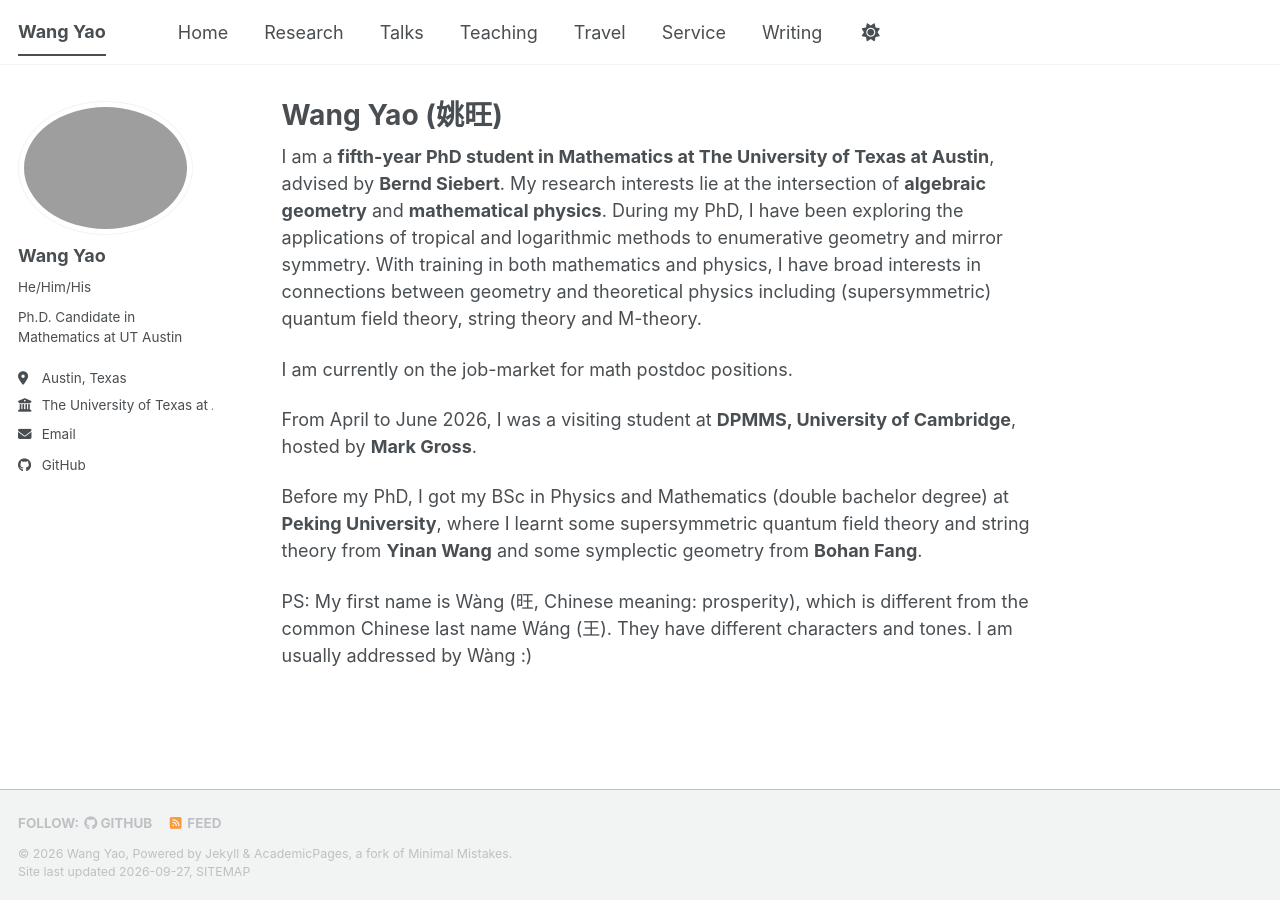
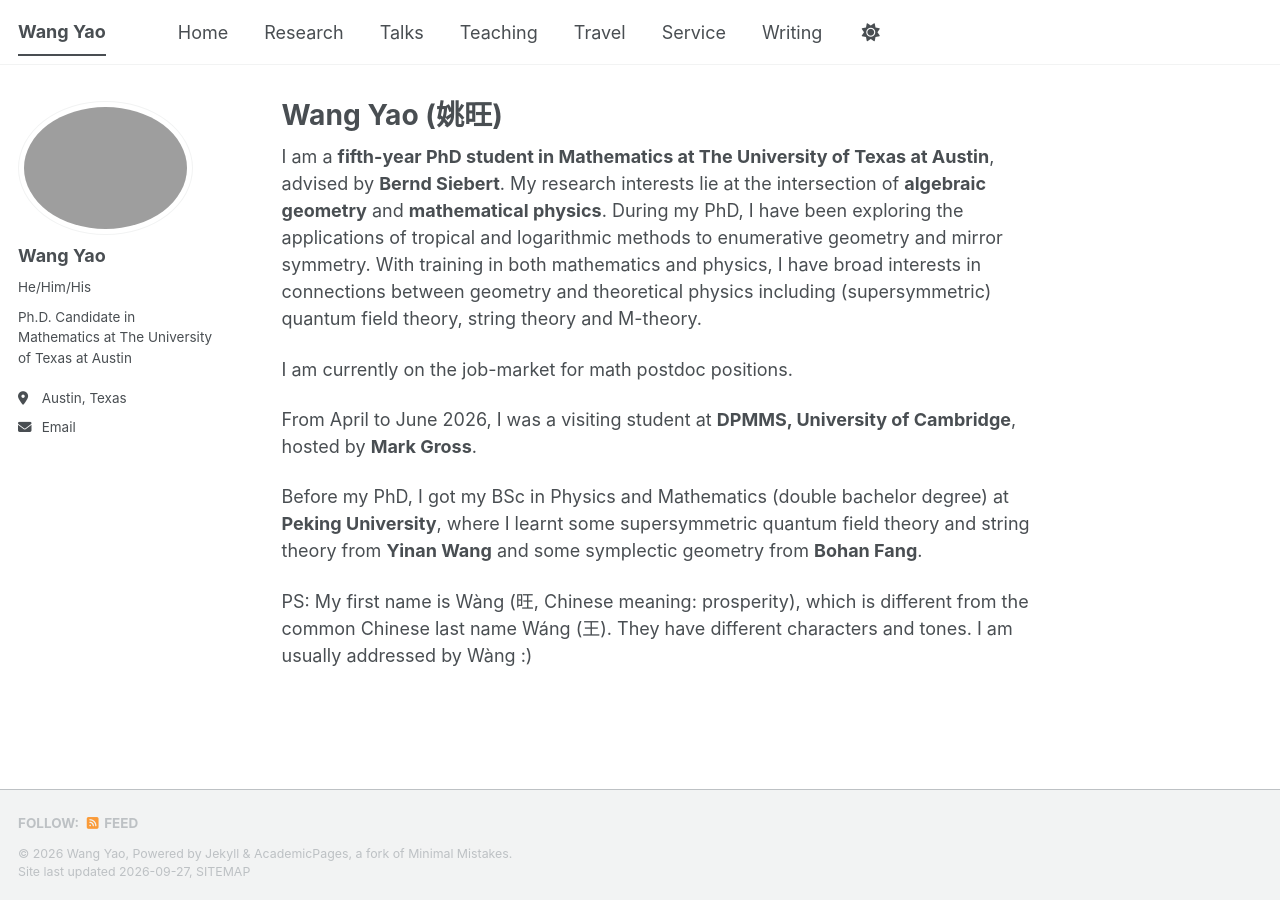
Before and after one commit to yaowang0604-git/yaowang0604-git.github.io, a Jekyll site: the page built from _pages/about.md, in a window 1280 px wide. Built offline with Jekyll 4.4.1, drawn with Linux system fonts in a browser that asks for light colours; a style sheet for code colours, icons or effects is not loaded.

Commit message:
Update _config.yml

```diff
--- a/_config.yml
+++ b/_config.yml
@@ -26,9 +26,9 @@ author:
   avatar           :
   name             : "Wang Yao"
   pronouns         : "He/Him/His"
-  bio              : "Ph.D. Candidate in Mathematics at UT Austin"
+  bio              : "Ph.D. Candidate in Mathematics at The University of Texas at Austin"
   location         : "Austin, Texas"
-  employer         : "The University of Texas at Austin"
+  employer         :
   uri              : # URL
   email            : "wangyao@utexas.edu"
 
@@ -51,7 +51,7 @@ author:
   bitbucket        : # Username - Update with your username on the site
   codepen          : # Username
   dribbble         : # Username
-  github           : "yaowang0604-git"
+  github           : # Username
   kaggle           : # Username
   stackoverflow    : # User number or user number and name (i.e., use "1" or "1/jeff-atwood")
 
```
